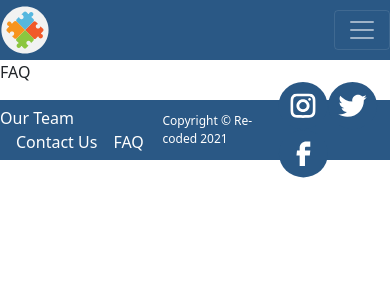
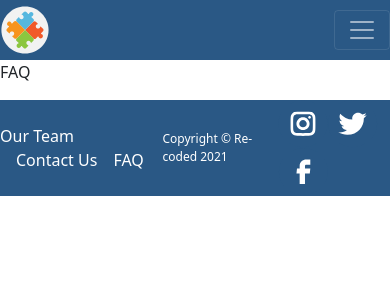
Before and after one commit to ReCoded-Org/capstone-turkey-love-thy-neighbour, a React (Create React App) app: page /faq in a window 390 px wide. Shown: the top 300 px of the page. Built offline with nearby package versions, Linux system fonts and the light colour scheme.

Commit message:
Add ContactUs folder to containers

```diff
--- a/src/App.jsx
+++ b/src/App.jsx
@@ -16,6 +16,7 @@ import Home from "./containers/Home";
 import Profile from "./containers/Profile";
 import Users from "./containers/Users";
 import Meet from "./containers/Meet";
+import ContactUs from "./containers/ContactUs";
 
 function App() {
   return (
@@ -40,7 +41,7 @@ function App() {
             <p>Our Team</p>
           </Route>
           <Route path="/contact-us">
-            <p>Contact Us</p>
+            <ContactUs />
           </Route>
           <Route path="/faq">
             <p>FAQ</p>
--- a/src/components/Footer/index.jsx
+++ b/src/components/Footer/index.jsx
@@ -17,7 +17,11 @@ import "./index.scss";
 function Footer() {
   return (
     <Container fluid className="footer-container-fluid">
-      <Container className="footer-container d-flex justify-content-between align-items-center">
+      <Container
+        xs={12}
+        sm={12}
+        className="footer-container d-flex  justify-content-between align-items-center col-12 col-sm-12"
+      >
         <Nav>
           <Link to="/our-team">Our Team</Link>
           <Link to="/contact-us" style={{ margin: "0 16px" }}>
--- a/src/components/Footer/index.scss
+++ b/src/components/Footer/index.scss
@@ -5,7 +5,7 @@
 }
 
 .footer-container {
-  height: 60px;
+  min-height: 60px;
   color: white;
 }
 
--- /dev/null
+++ b/src/containers/ContactUs/index.jsx
@@ -0,0 +1,15 @@
+// react
+import React from "react";
+
+// react-bootstrap
+import { Container } from "react-bootstrap";
+
+function ContactUs() {
+  return (
+    <Container>
+      <p>Contact Us</p>
+    </Container>
+  );
+}
+
+export default ContactUs;
```
